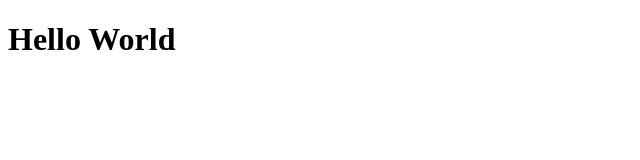
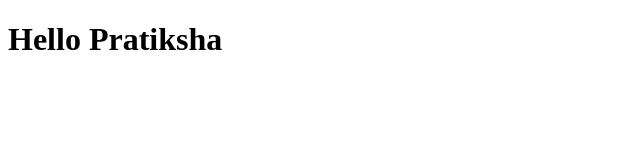
Before and after one commit to pratikshatrixie/repo2, a plain HTML site: page index.html in a window 1280 px wide. Shown: the whole page, without its empty margins (0-640 px from the left). Drawn offline with Linux system fonts and the light colour scheme.

Commit message:
mysecondcommit

```diff
--- a/index.html
+++ b/index.html
@@ -7,6 +7,6 @@
     <title>Document</title>
 </head>
 <body>
-    <h1> Hello World </h1>
+    <h1> Hello Pratiksha </h1>
 </body>
 </html>
```
